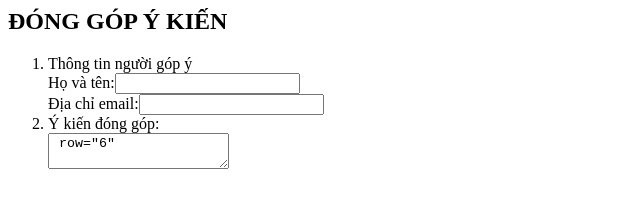
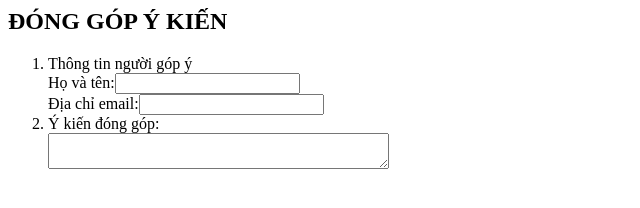
Before and after one commit to trwngan/trwngan, a plain HTML site: page indexhtml/indexhtml/contents/form.html in a window 1280 px wide. Shown: the whole page, without its empty margins (0-640 px from the left). Drawn offline with Linux system fonts and the light colour scheme.

Commit message:
Update form.html

```diff
--- a/indexhtml/indexhtml/contents/form.html
+++ b/indexhtml/indexhtml/contents/form.html
@@ -11,7 +11,7 @@
       </label><br>
       <label>Địa chỉ email:<input type = "test" name="địa chỉ">
       <li> <label>Ý kiến đóng góp:</label><br>
-        <textarea name ="yk"> row="6" </textarea>
+        <textarea name ="yk" row="6" cols ="40"> </textarea> </label>
       </li>
     </ol>
     </form>
```
